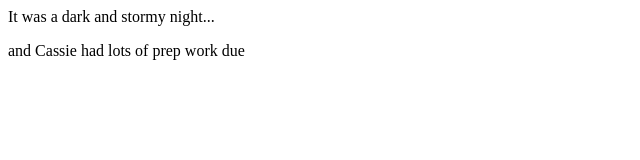
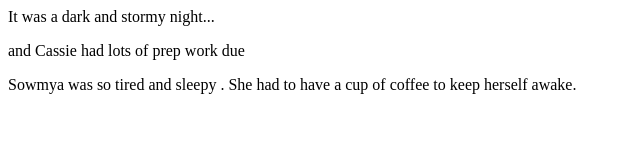
Before and after one commit to sowmyaananth2019/fireside-story, a plain HTML site: page INDEX.HTML in a window 1280 px wide. Shown: the whole page, without its empty margins (0-640 px from the left). Drawn offline with Linux system fonts and the light colour scheme.

Commit message:
added thrid line of story

```diff
--- a/INDEX.HTML
+++ b/INDEX.HTML
@@ -2,5 +2,6 @@
     <body>
         <p>It was a dark and stormy night...</p>
         <p>and Cassie had lots of prep work due</p>
+        <p>Sowmya was so tired and sleepy . She had to have a cup of coffee to keep herself awake.</p>
     </body>
 </html>
```
